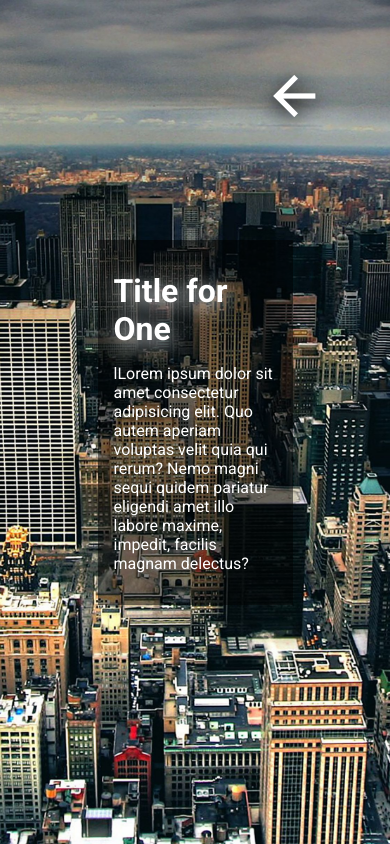
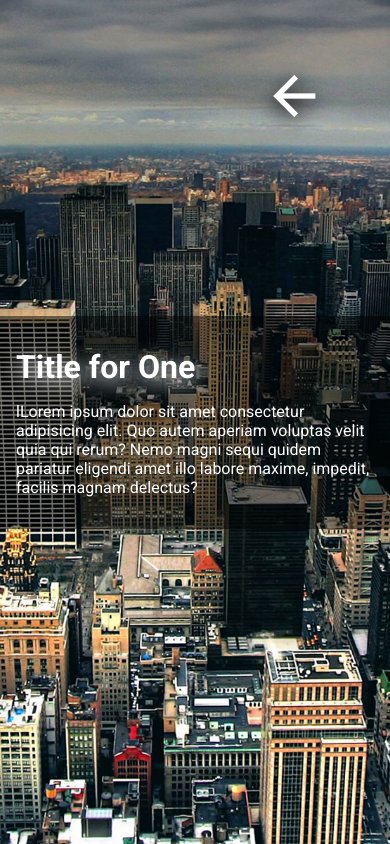
Before and after one commit to XxSharkDesertxX/MainProject, a Nuxt app: page /Content/0 in a window 390 px wide. Built offline with nearby package versions, Linux system fonts and the light colour scheme; a web font is replaced by a local one.

Commit message:
fix remove alert

```diff
--- a/components/AdminPost/index.vue
+++ b/components/AdminPost/index.vue
@@ -26,8 +26,14 @@ export default {
             'remove'
         ]),
         removeitem(){
-            console.log(this.id)
-            this.remove(this.id)
+
+           let data= window.confirm('Are You Sure For Delet Post ...??')
+
+            if (data) {
+                 this.remove(this.id)
+            } else {
+                return
+            }
         }
     },
 }
--- a/middleware/admin.js
+++ b/middleware/admin.js
@@ -3,7 +3,7 @@ import user from '@/data/users';
 export default({store,redirect})=>{
     let usercheck = store.state.user;
     for (const data of usercheck) {
-        if (data.username == 'ali' && data.email == 'ali' && data.password =='ali') {
+        if (data.username == 'admin' && data.email == 'admin' && data.password =='admin') {
             return redirect('/Admin');
         }
     }
--- a/pages/Content/_item/index.vue
+++ b/pages/Content/_item/index.vue
@@ -89,4 +89,10 @@ export default {
         font-size: 4rem;
         filter: drop-shadow(1px 5px 10px #000);
     }
+
+    @media screen and (max-width:700px) {
+        .title_item_sigle{
+            width: 100%;
+        }
+    }
 </style>
```
